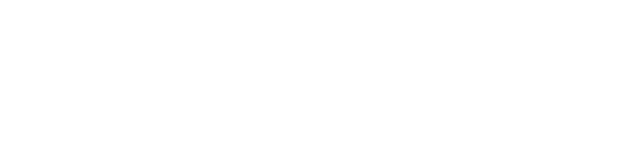
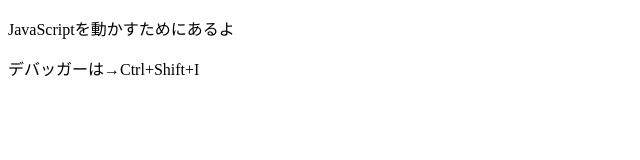
Before and after one commit to ryomeibob/ryomeibob.github.io-js, a plain HTML site: page index.html in a window 1280 px wide. Shown: the whole page, without its empty margins (0-640 px from the left). Drawn offline with Linux system fonts and the light colour scheme.

Commit message:
Update index.html

```diff
--- a/index.html
+++ b/index.html
@@ -3,10 +3,11 @@
 <head>
 	<meta charset="utf-8">
 	<title>JavaScript</title>
+	<link rel="icon" type="image/png" href="Spongebob_512px.png">
 </head>
-
 <body>
-		<script type="text/javascript" src="javascript.js">
-		</script>
+	<script type="text/javascript" src="javascript.js"></script>
+	<p>JavaScriptを動かすためにあるよ</p>
+	<p>デバッガーは→Ctrl+Shift+I</p>
 </body>
 </html>
```
Lines whose indentation alone changed are shown as unchanged.
